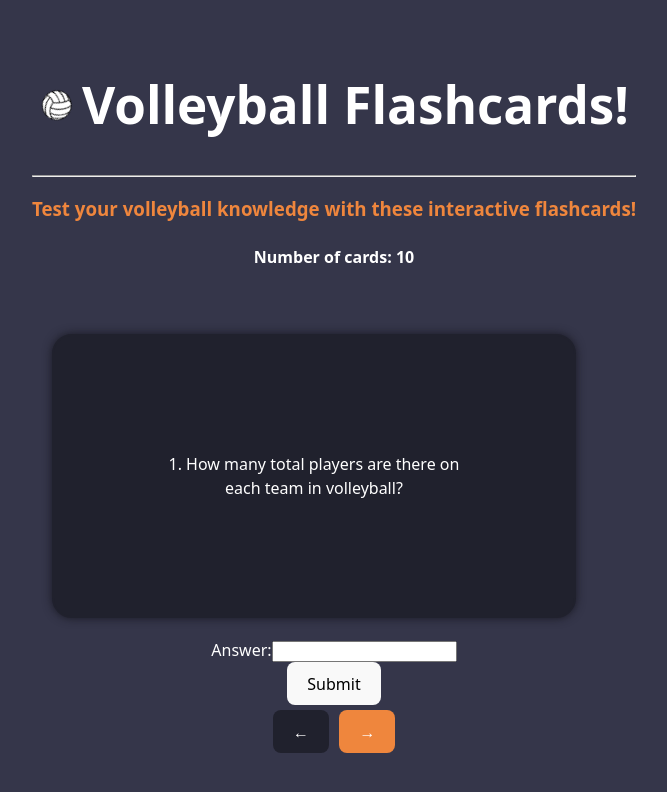
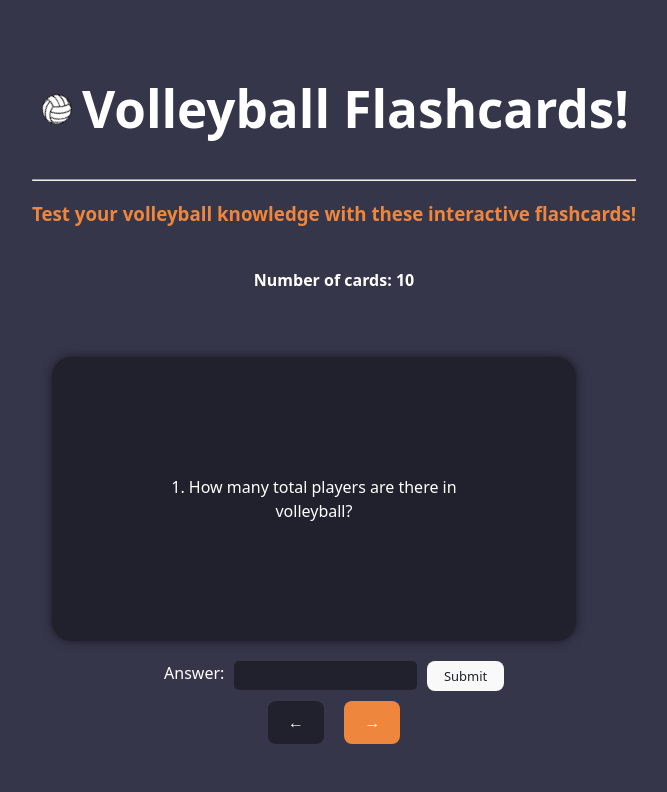
Before and after one commit to Bran7astic/Flashcards-, a React (Vite) app: page / in a window 1280 px wide. Shown: the top 792 px of the page, without its empty margins (306-973 px from the left). Built offline with nearby package versions, Linux system fonts and the light colour scheme.

Commit message:
feat: added logic for guessing and styling updates

```diff
--- a/src/ActionContext.jsx
+++ b/src/ActionContext.jsx
@@ -6,6 +6,7 @@ export const ActionContext = createContext();
 export const ActionProvider = ({ children }) => {
   const [index, setIndex] = useState(0);
   const [reveal, setReveal] = useState(false);
+  const [correctAnswers, setCorrectAnswers] = useState([]);
 
   const nextCard = () => {
     if (index < cardSet.length - 1) {
@@ -15,7 +16,7 @@ export const ActionProvider = ({ children }) => {
   };
 
   const prevCard = () => {
-    if (index > 0) {;
+    if (index > 0) {
       setIndex(index - 1);
       setReveal(false);
     }
@@ -25,9 +26,12 @@ export const ActionProvider = ({ children }) => {
     setReveal(!reveal);
   };
 
+  const front = cardSet[index].front;
+  const back = cardSet[index].back;
+
   return (
     <ActionContext.Provider
-      value={{ index, reveal, nextCard, prevCard, toggleCard }}
+      value={{ index, reveal, nextCard, prevCard, toggleCard, front, back, correctAnswers, setCorrectAnswers }}
     >
       {children}
     </ActionContext.Provider>
--- a/src/App.css
+++ b/src/App.css
@@ -45,7 +45,7 @@
 
 .button{
   background-color: #ef863d;
-  margin: 5px;
+  margin: 10px;
   color: white;
   border-color: transparent;
 }
@@ -55,3 +55,29 @@
   display: flex;
   justify-content: space-evenly;
 }
+
+.guess{
+  display: flex;
+  margin: 0 auto;
+  width: 50px;
+  justify-content: center;
+}
+
+.answer{
+  margin-left: 10px;
+  margin-right: 10px;
+  height: 25px;
+  text-align: center;
+  color: white;
+  background-color: #20212d;
+  border: 1px solid transparent;
+  border-radius: 5px;
+}
+
+.submit{
+  height: 30px;
+  line-height: 10px;
+  font-size: 13px;
+  text-align: center;
+  color: #20212d;
+}
--- a/src/App.jsx
+++ b/src/App.jsx
@@ -11,10 +11,8 @@ import { ActionContext } from "./ActionContext";
 function App() {
   // console.log(cardSet[0].key, cardSet[0].val)
 
-  const {index, reveal, toggleCard} = useContext(ActionContext);
+  const {index, reveal, front, back} = useContext(ActionContext);
 
-  const front = cardSet[index].front;
-  const back = cardSet[index].back;
   //console.log(key, val);
 
   return (
--- a/src/components/Guess.tsx
+++ b/src/components/Guess.tsx
@@ -1,14 +1,54 @@
-import "../App.css"
+import { useContext, useEffect, useState } from "react";
+import "../App.css";
+import { ActionContext } from "../ActionContext";
 
 function Guess() {
-    return (
-        <div>
-            Answer:
-            <input type="text" />
-            <br/>
-            <button>Submit</button>
-        </div>
-    );
+  const { index, back, reveal, correctAnswers, setCorrectAnswers} = useContext(ActionContext);
+  const [answer, setAnswer] = useState("");
+  const [correct, setCorrect] = useState(null);
+
+  useEffect(() => {
+    setAnswer("");
+    setCorrect(null);
+  }, [ index ])
+
+  const answered = answer.trim();
+
+  const handleSubmit = () => {
+    if (!reveal) {
+        const modifiedBack = back.toLowerCase().trim();
+        const modifiedAnswer = answer.toLowerCase().trim()
+        setCorrect(modifiedAnswer === modifiedBack);
+        if (correct) {
+            setCorrectAnswers( new Set(correctAnswers).add(index));
+        } else {
+            setCorrectAnswers( new Set() )
+        }
+    }
+  };
+
+  const borderColor =
+    correct === null ? "transparent" : correct ? "green" : "red";
+
+  return (
+    <div className="guess">
+      Answer:
+      <input
+        className="answer"
+        type="text"
+        value={answer}
+        onChange={(e) => setAnswer(e.target.value)}
+        style={{
+          borderColor: borderColor,
+          transition: "border-color 0.3s",
+        }}
+      />
+      <br />
+      <button onClick={handleSubmit} className="submit">
+        Submit
+      </button>
+    </div>
+  );
 }
 
 export default Guess;
--- a/src/components/Header.jsx
+++ b/src/components/Header.jsx
@@ -1,6 +1,13 @@
-import "../App.css"
+import { useContext, useEffect } from "react";
+import "../App.css";
+import { ActionContext } from "../ActionContext";
 
 function Header(props) {
+
+  const {correctAnswers} = useContext(ActionContext);
+
+  useEffect(() => {console.log(correctAnswers)}, [correctAnswers])
+
   return (
     <>
       <div style={{ display: "flex", alignItems: "center" }}>
@@ -16,7 +23,10 @@ function Header(props) {
       <h3 id="desc">
         Test your volleyball knowledge with these interactive flashcards!
       </h3>
-      <h4 id="">Number of cards: {props.amount}</h4>
+      <div style={{display: 'flex', justifyContent: "space-evenly"}}>
+        <h4 id="">Number of cards: {props.amount} </h4>
+        {/* <h4>Streak: {correctAnswers.size} </h4> */}
+      </div>
       <br />
     </>
   );
--- a/src/questions.js
+++ b/src/questions.js
@@ -1,7 +1,7 @@
   export const cardSet = [
     {
-      front: "How many total players are there on each team in volleyball?",
-      back: "Twelve players. Two sides, with six players each",
+      front: "How many total players are there in volleyball?",
+      back: "12",
     },
     {
       front: "Which position wears a differently colored jersey?",
@@ -10,37 +10,37 @@
     {
       front:
         "What is it called when two opposing players simultaneously contact the ball above the net?",
-      back: "A joust",
+      back: "Joust",
     },
     {
       front:
         "How many touches is a team allowed once the ball is on their side?",
-      back: "Three touches",
+      back: "3",
     },
     {
       front:
         "What is it called when the ball is spiked over the net, and lands on the floor of the opponent's side? ",
-      back: "A kill",
+      back: "Kill",
     },
     {
       front:
         "What is it called when the score is tied at a point where one team needs two more points to win?",
-      back: "A deuce",
+      back: "Deuce",
     },
     {
       front: "In beach volleyball, how many players are on either side?",
-      back: "There are two players on each side",
+      back: "2",
     },
     {
       front:
         "What is it called when a setter attacks the ball on the second contact, rather than setting it for another player",
-      back: "A dump",
+      back: "Dump",
     },
     {
       front: "Which player (ideally) makes the second contact with the ball?",
-      back: "The setter",
+      back: "Setter",
     },
     { front:
         "What is the continuous sequence of plays from the moment the ball is served until a point is scored or a fault is committed called?",
-      back: "A rally" },
+      back: "Rally" },
   ];
```
